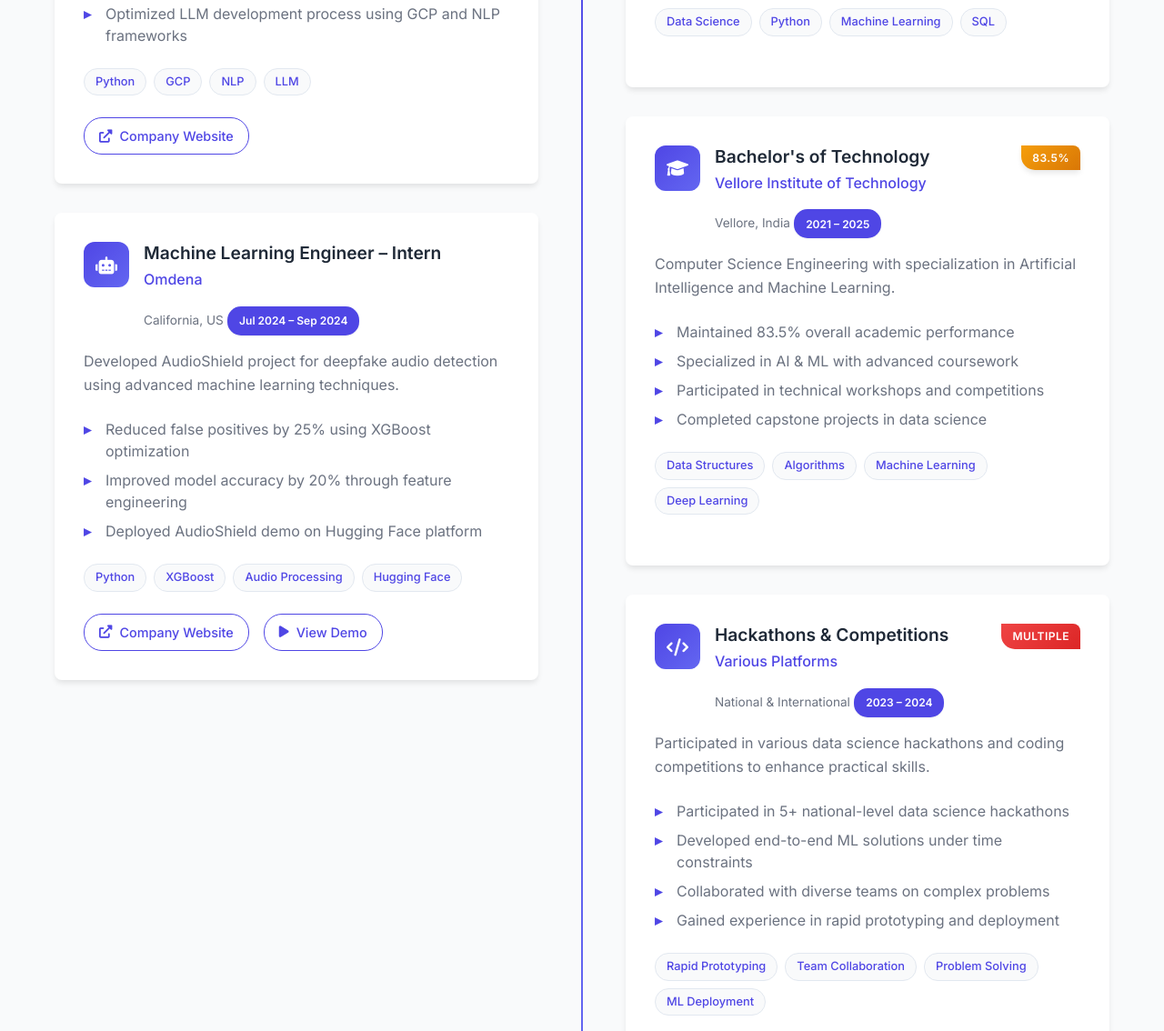
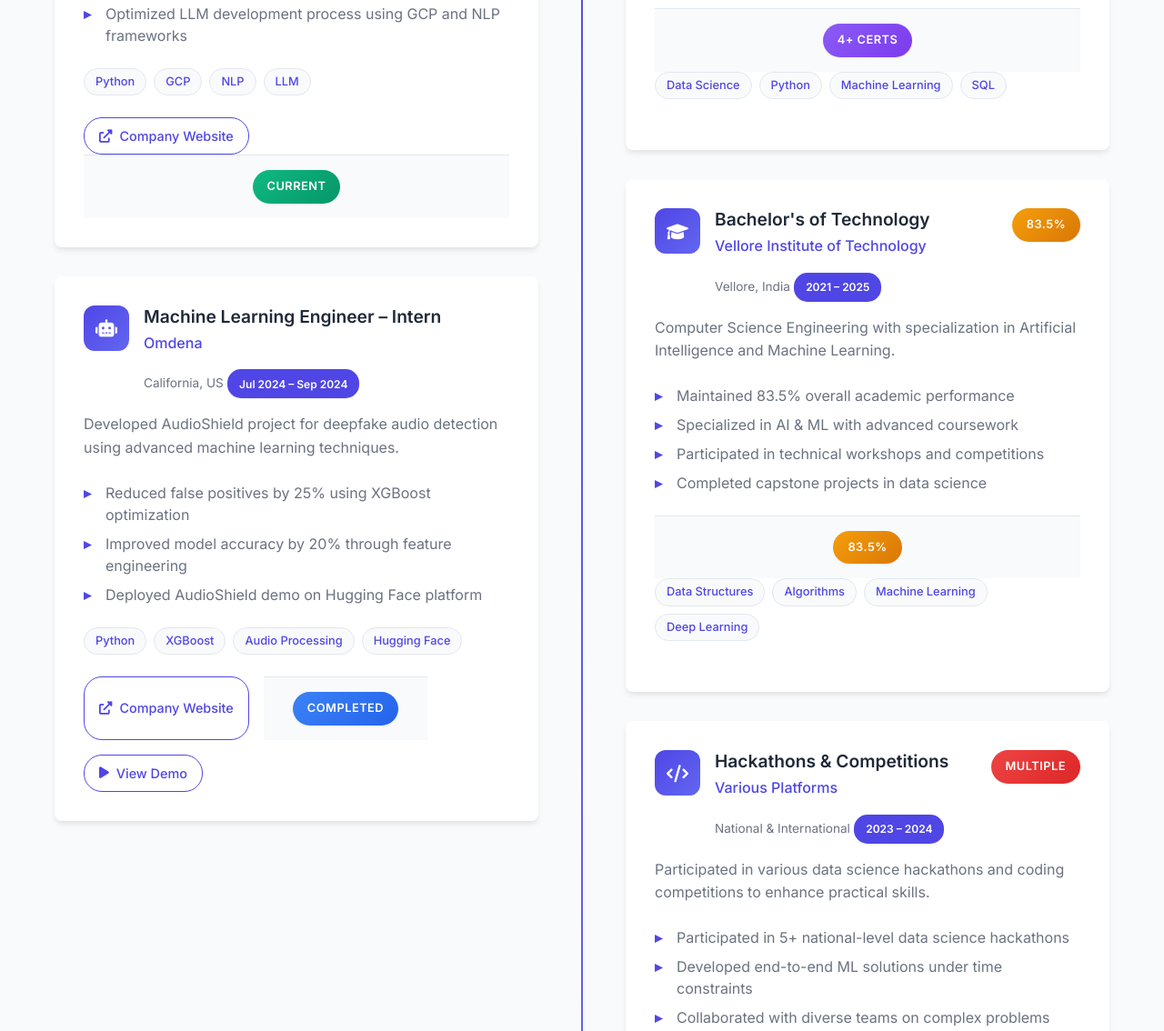
Before and after one commit to OPanurag/opanurag.github.io, a plain HTML site: page index.html in a window 1280 px wide. Shown: the part 5462-6596 px from the top of the page at 91% size. Drawn offline with Linux system fonts and the light colour scheme.

Commit message:
Refactor experience section: Update timeline date display and add status badges for improved clarity and organization

```diff
--- a/index.html
+++ b/index.html
@@ -599,10 +599,8 @@
                                     <h4>Graduate Data Scientist</h4>
                                     <h5>Kounsel</h5>
                                     <span class="location">California, US</span>
-                                    <span class="timeline-date">Oct 2024 – Present</span>
-                                    <!-- <div class="timeline-date">Oct 2024 – Present</div> -->
+                                    <div class="timeline-date">Oct 2024 – Present</div>
                                 </div>
-                                <!-- <div class="status-badge current">Current</div> -->
                             </div>
                             <p class="card-description">
                                 Developing Large Language Models focused on medical benefits and recipe generation.
@@ -625,6 +623,9 @@
                                 <a href="https://kounsel.io" target="_blank" class="card-link">
                                     <i class="fas fa-external-link-alt"></i> Company Website
                                 </a>
+                            </div>
+                            <div class="card-footer">
+                                <div class="status-badge current">Current</div>
                             </div>
                         </div>
                     </div>
@@ -665,6 +666,9 @@
                                 <a href="https://www.omdena.com" target="_blank" class="card-link">
                                     <i class="fas fa-external-link-alt"></i> Company Website
                                 </a>
+                            <div class="card-footer">
+                                <div class="status-badge completed">Completed</div>
+                            </div>
                                 <a href="https://huggingface.co/spaces/savinshynu/audioshield-hugg" target="_blank" class="card-link">
                                     <i class="fas fa-play"></i> View Demo
                                 </a>
@@ -706,6 +710,9 @@
                                     <li><strong>SQL</strong> – Kaggle Learn Certification</li>
                                 </ul>
                             </div>
+                            <div class="card-footer">
+                                <div class="status-badge certified">4+ Certs</div>
+                            </div>
                             <div class="tech-stack">
                                 <span class="tech-tag">Data Science</span>
                                 <span class="tech-tag">Python</span>
@@ -741,6 +748,9 @@
                                     <li>Completed capstone projects in data science</li>
                                 </ul>
                             </div>
+                            <div class="card-footer">
+                                <div class="status-badge education">83.5%</div>
+                            </div>
                             <div class="tech-stack">
                                 <span class="tech-tag">Data Structures</span>
                                 <span class="tech-tag">Algorithms</span>
@@ -775,6 +785,9 @@
                                     <li>Collaborated with diverse teams on complex problems</li>
                                     <li>Gained experience in rapid prototyping and deployment</li>
                                 </ul>
+                            </div>
+                            <div class="card-footer">
+                                <div class="status-badge hackathon">Multiple</div>
                             </div>
                             <div class="tech-stack">
                                 <span class="tech-tag">Rapid Prototyping</span>
--- a/styles.css
+++ b/styles.css
@@ -743,6 +743,15 @@ html {
     padding: 2rem;
 }
 
+.card-footer {
+    padding: 1rem 2rem;
+    border-top: 1px solid #e2e8f0;
+    background: #f8fafc;
+    display: flex;
+    justify-content: center;
+    align-items: center;
+}
+
 .card-header {
     display: flex;
     align-items: flex-start;
@@ -794,15 +803,14 @@ html {
 
 /* Status Badges */
 .status-badge {
-    position: absolute;
-    top: 0;
-    right: 0;
-    padding: 0.25rem 0.75rem;
-    border-radius: 0 var(--border-radius) 0 15px;
-    font-size: 0.75rem;
+    display: inline-block;
+    padding: 0.5rem 1rem;
+    border-radius: 20px;
+    font-size: 0.8rem;
     font-weight: 600;
     text-transform: uppercase;
     letter-spacing: 0.5px;
+    box-shadow: var(--shadow-sm);
 }
 
 .status-badge.current {
```
